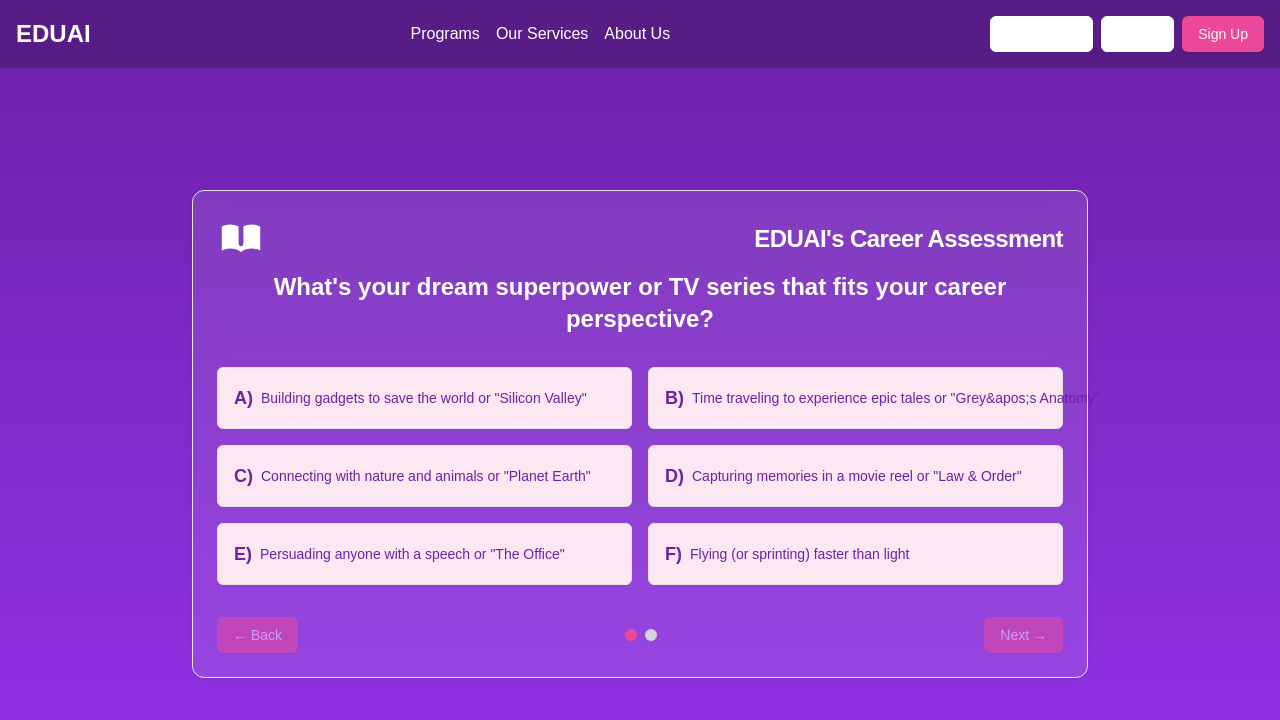
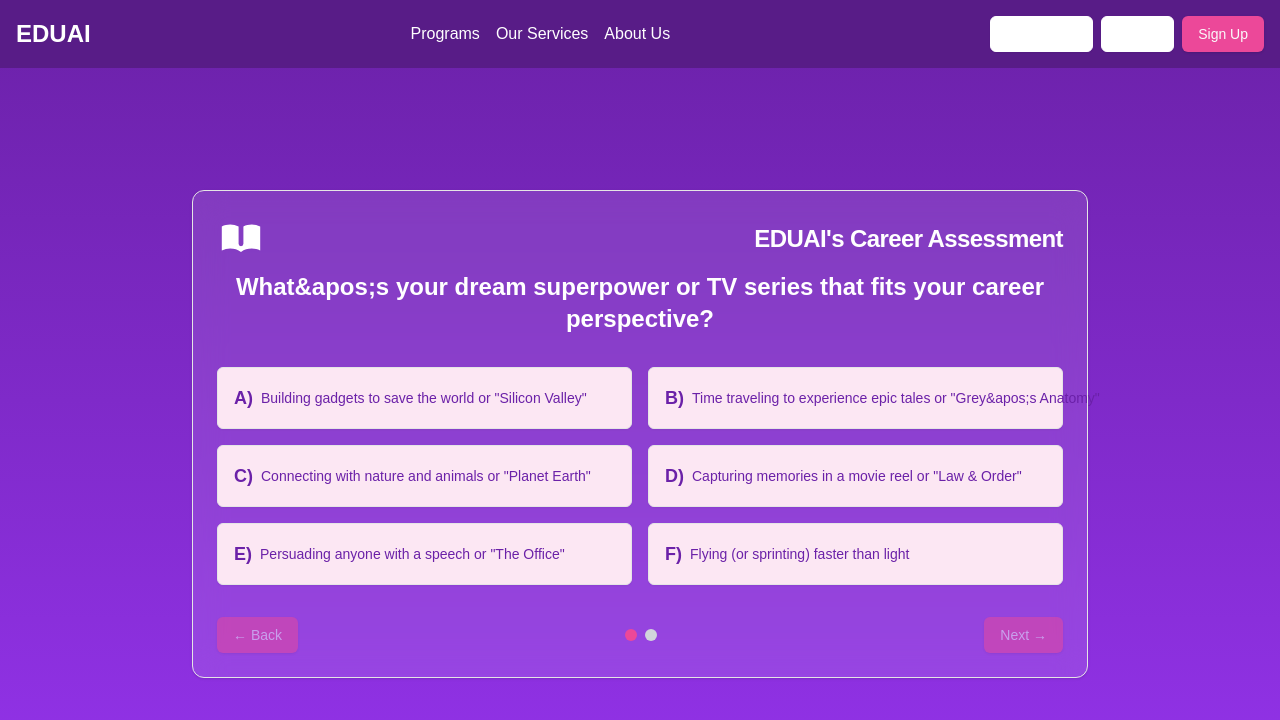
Before and after one commit to stefantapescu/careers, a Next.js app: page / in a window 1280 px wide. Shown: the top 720 px of the page. Built offline with nearby package versions, Linux system fonts and the light colour scheme.

Commit message:
Update last

```diff
--- a/app/page.tsx
+++ b/app/page.tsx
@@ -7,7 +7,7 @@ import Link from 'next/link'
 
 const questions = [
   {
-    question: "What's your dream superpower or TV series that fits your career perspective?",
+    question: "What&apos;s your dream superpower or TV series that fits your career perspective?",
     answers: [
       { id: 'a', text: "Building gadgets to save the world or \"Silicon Valley\"" },
       { id: 'b', text: "Time traveling to experience epic tales or \"Grey&apos;s Anatomy\"" },
```
